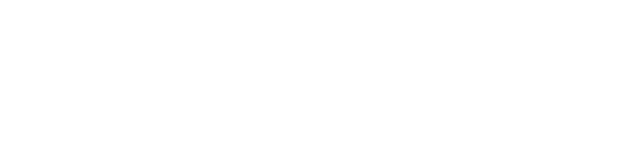
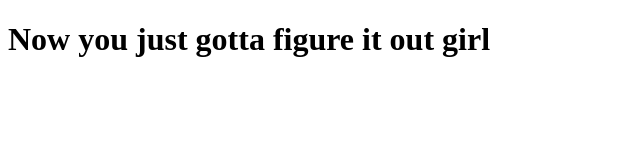
Before and after one commit to Ashe-Marie-Rescue-Squad/Ashe-Marie-Rescue-Squad.github.io, a plain HTML site: page index.html in a window 1280 px wide. Shown: the whole page, without its empty margins (0-640 px from the left). Drawn offline with Linux system fonts and the light colour scheme.

Commit message:
Update index.html

```diff
--- a/index.html
+++ b/index.html
@@ -13,5 +13,6 @@
 </head>
 
 <body>
+<h1>Now you just gotta figure it out girl</h1>
 </body>
 </html>
```
